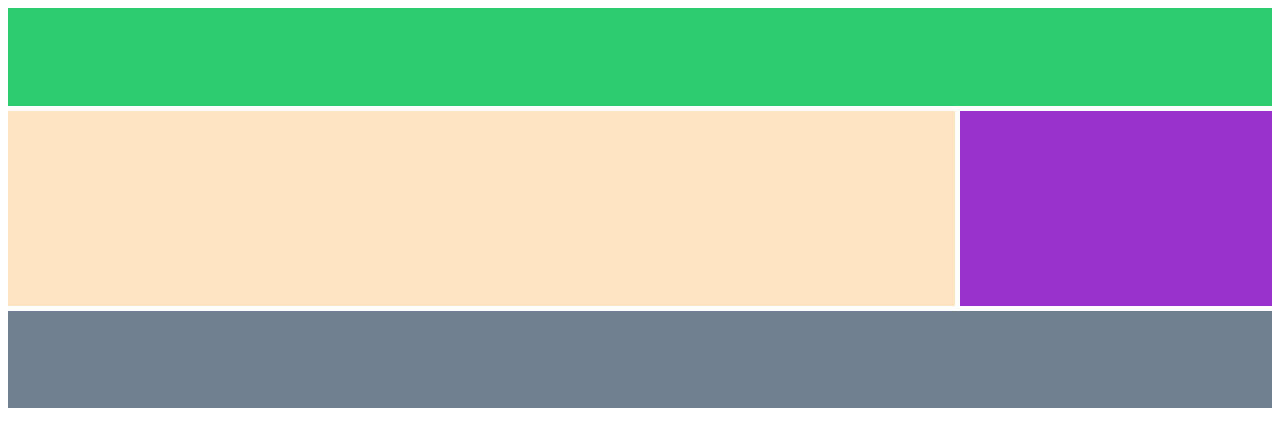
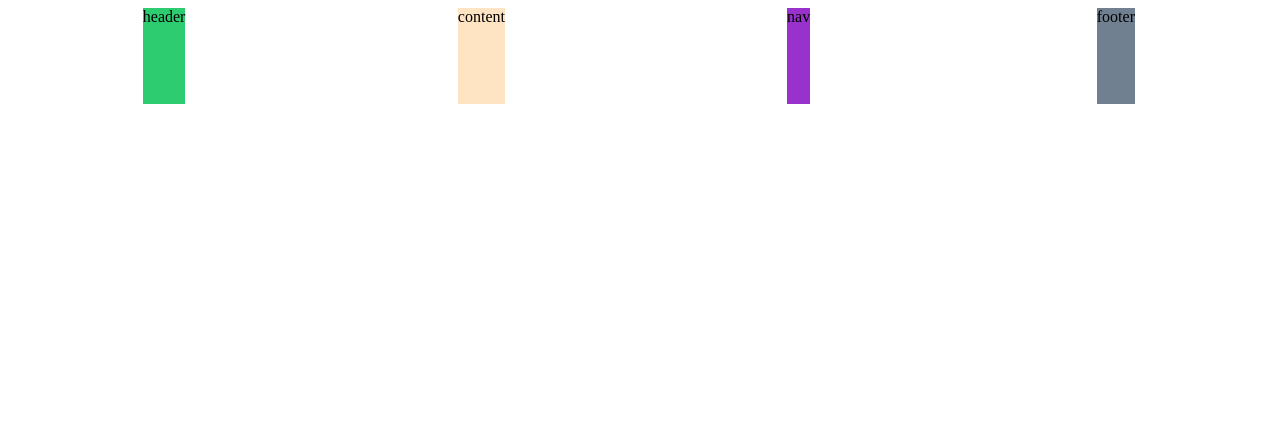
Before and after one commit to redips86/css-layout-masterclass, a plain HTML site: page index.html in a window 1280 px wide. Drawn offline with Linux system fonts and the light colour scheme.

Commit message:
[2.8] place items

```diff
--- a/index.html
+++ b/index.html
@@ -8,10 +8,10 @@
 </head>
 <body>
 <div class="father">
-    <div class="header"></div>
-    <div class="content"></div>
-    <div class="nav"></div>
-    <div class="footer"></div>
+    <div class="header">header</div>
+    <div class="content">content</div>
+    <div class="nav">nav</div>
+    <div class="footer">footer</div>
 </div>
 </body>
 </html>
--- a/styles.css
+++ b/styles.css
@@ -1,31 +1,24 @@
 .father {
     display: grid;
     height: 50vh;
-    grid-template:
-    "header header header header" 1fr
-    "content content content nav" 2fr
-    "footer footer footer footer" 1fr
-    / 1fr 1fr 1fr 1fr
-    ;
+    grid-template-columns: repeat(4, 1fr);
+    grid-template-rows: repeat(4, 1fr);
     gap: 5px;
+    place-items: stretch center;
 }
 
 .header {
     background-color: #2ecc71;
-    grid-area: header;
 }
 
 .content {
     background-color: bisque;
-    grid-area: content;
 }
 
 .nav {
     background-color: darkorchid;
-    grid-area: nav;
 }
 
 .footer {
     background-color: slategray;
-    grid-area: footer;
 }
```
